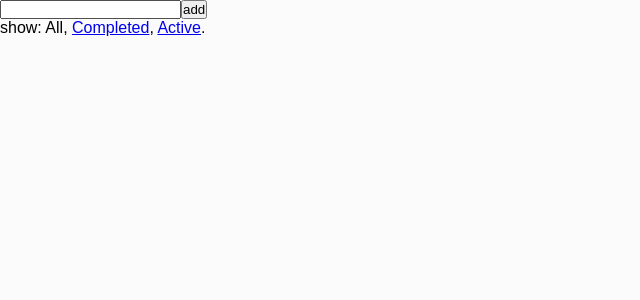
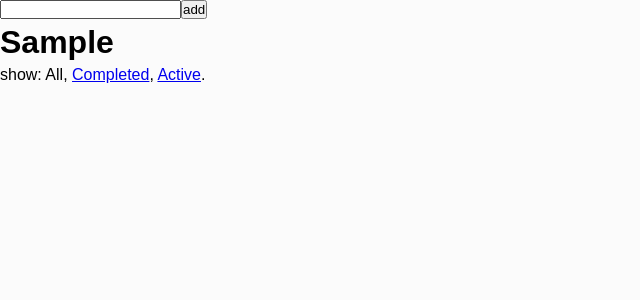
Before and after one commit to MJingv/ReactTest, a React app: page / in a window 1280 px wide. Both pictures are taken after typing "Sample" into the empty fields and a click on the button "add". Shown: the top 300 px of the page, without its empty margins (0-640 px from the left). Built offline with nearby package versions, Linux system fonts and the light colour scheme.

Commit message:
finish the basic function of todoList

```diff
--- a/src/index.js
+++ b/src/index.js
@@ -4,6 +4,7 @@ import './index.css';
 import App from './App';
 
 //ReactDOM.render(<App />, document.getElementById('root'));
+
 import {createStore} from 'redux'
 import {Provider} from 'react-redux'
 import TodoList from './todoList/container/App'
--- a/src/todoList/components/AddTodo.js
+++ b/src/todoList/components/AddTodo.js
@@ -14,6 +14,7 @@ export default class AddTodo extends Component {
       <div>
         <input type="text" ref="input"></input>
         <button onClick= {(e)=>this.handleClick(e)}>add</button>
+
       </div>
     )
   }
--- a/src/todoList/components/Todo.js
+++ b/src/todoList/components/Todo.js
@@ -11,8 +11,7 @@ export default class Todo extends Component {
           ? 'default'
           : 'pointer'
       }}>
-<h1>aaa{this.props.text}</h1>
-
+        <h1>{this.props.text}</h1>
       </li>
 
     )
--- a/src/todoList/components/TodoList.js
+++ b/src/todoList/components/TodoList.js
@@ -4,7 +4,7 @@ import Todo from './Todo'
 export default class TodoList extends Component {
   render() {
     return (
-      <ul>
+      <ul style ={{display :'block'}}>
         {this.props.todos.map((todo, index) => <Todo {...todo} key ={index} onClick= {()=>this.props.onTodoClick(index)}/>)}
       </ul>
 
```
Also changed, not shown: src/todoList/container/App.js (+3 -4 lines).
